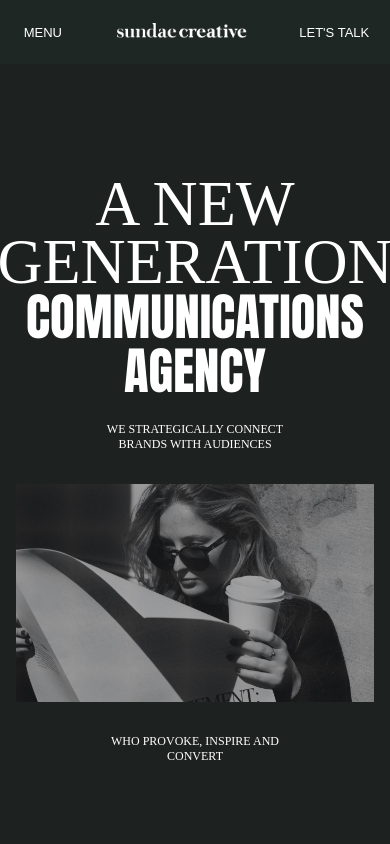
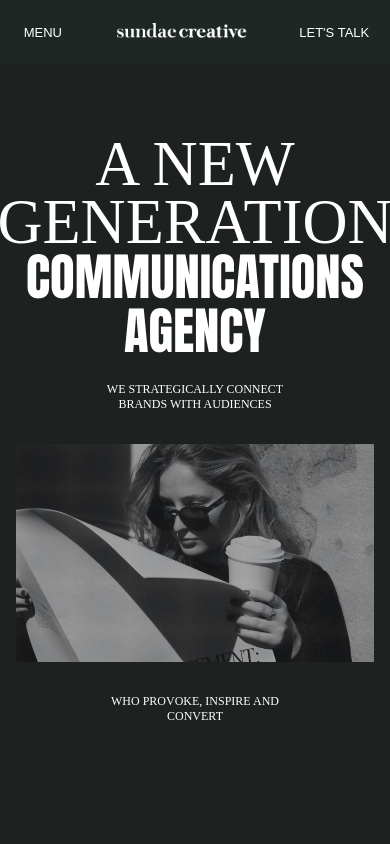
Before and after one commit to nakibiqbal/Website-Sundae_Creative, a React (Vite) app: page / in a window 390 px wide. Shown: the top 844 px of the page. Built offline with nearby package versions, Linux system fonts and the light colour scheme; a web font is replaced by a local one.

Commit message:
Height fixed (Mobile)

```diff
--- a/src/PAGES/SECTION_1/Section_1.css
+++ b/src/PAGES/SECTION_1/Section_1.css
@@ -63,6 +63,7 @@ section#section1 {
 @media (max-width: 600px) {
   section#section1 {
     padding-top: 0vh;
+    height: 65rem;
   }
   .sec1Wrapper {
     padding: 0;
@@ -71,3 +72,9 @@ section#section1 {
     padding: 2rem 0rem;
   }
 }
+
+@media (max-width: 500px) {
+  section#section1 {
+    height: 55rem;
+  }
+}
```
